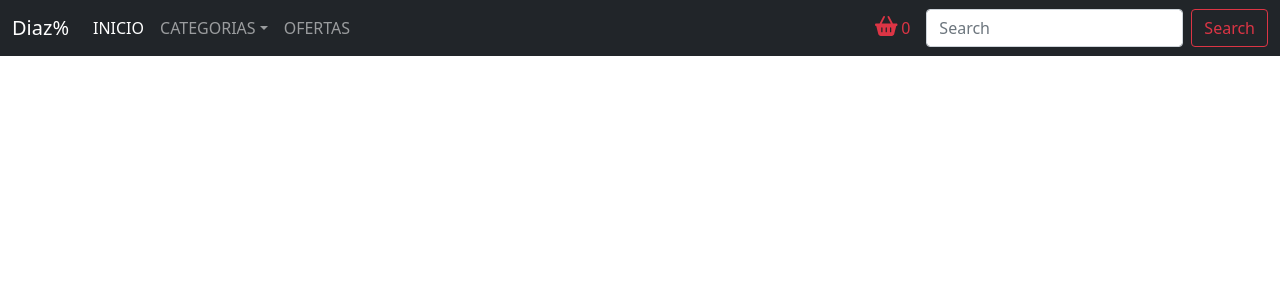
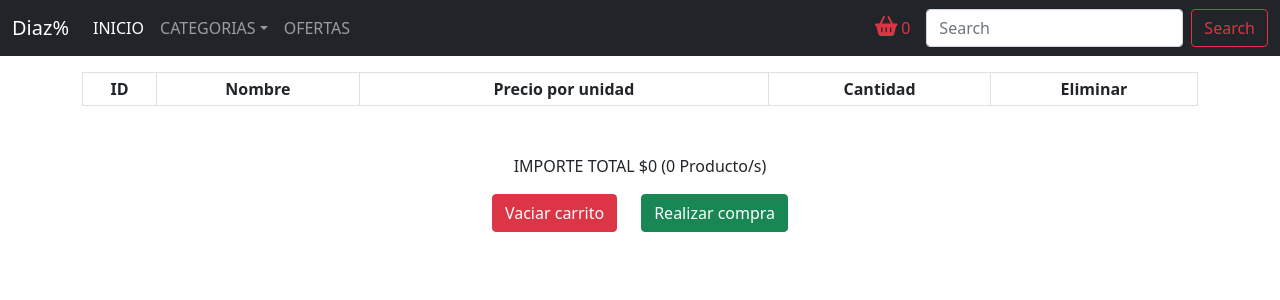
Before and after one commit to pedro4031/CasabonaReact, a React (Create React App) app: page /carrito in a window 1280 px wide. Shown: the top 300 px of the page. Built offline with nearby package versions, Linux system fonts and the light colour scheme.

Commit message:
desafio de cart context

```diff
--- a/src/App.js
+++ b/src/App.js
@@ -4,21 +4,22 @@ import NavBar from "./components/NavBar";
 import ItemListContainer from "./components/ItemListContainer";
 import ItemDetailContainer from "./components/ItemDetailContainer";
 import Cart from "./components/Cart";
+import CartContext from "./context/CartContext";
 
 function App() {
   return (
-    <>
+    <CartContext>
       <BrowserRouter>
         <NavBar />
         <Routes>
           <Route path="/" element={<ItemListContainer />} />
           <Route path="/home" element={<ItemListContainer />} />
-          <Route path="/cart" element={<Cart />} />
+          <Route path="/carrito" element={<Cart />} />
           <Route path="/categorias/:id" element={<ItemListContainer />} />
           <Route path="/producto/:id" element={<ItemDetailContainer />} />
         </Routes>
       </BrowserRouter>
-    </>
+    </CartContext>
   );
 }
 
--- a/src/components/Cart.jsx
+++ b/src/components/Cart.jsx
@@ -1,13 +1,56 @@
-import React from "react";
+import React, { useContext } from "react";
+import { FontAwesomeIcon } from "@fortawesome/react-fontawesome";
+import { faTrashCan } from "@fortawesome/free-solid-svg-icons";
+import { MiContexto } from "../context/CartContext";
 
 export default function Cart() {
+  const { carrito, ProdsTotales, clear, removeItem, comprar } =
+    useContext(MiContexto);
+
   return (
-    <>
-      <div>Cart</div>
-      <div>producto</div>
-      <div>producto</div>
-      <div>producto</div>
-      <div>producto</div>
-    </>
+    <div className="container mt-3">
+      <table className="table table-sm table-bordered table-striped text-center">
+        <thead>
+          <tr>
+            <th scope="col">ID</th>
+            <th scope="col">Nombre</th>
+            <th scope="col">Precio por unidad</th>
+            <th scope="col">Cantidad</th>
+            <th scope="col">Eliminar</th>
+          </tr>
+        </thead>
+        <tbody>
+          {carrito?.map((item) => (
+            <tr key={item.id}>
+              <th scope="row">{item.id}</th>
+              <td>{item.nombre}</td>
+              <td>${item.precio}</td>
+              <td className=" justify-content-center">{item.cant}</td>
+              <td>
+                <FontAwesomeIcon
+                  onClick={() => removeItem(item.id)}
+                  icon={faTrashCan}
+                  className="text-danger me-1 pt-2 pb-3 pt-sm-2 pb-sm-3 pt-md-0 pb-md-0 "
+                  size="lg"
+                />
+              </td>
+            </tr>
+          ))}
+        </tbody>
+      </table>
+
+      <div className="d-flex justify-content-center mt-5">
+        IMPORTE TOTAL ${ProdsTotales.precioTotal} ({ProdsTotales.cantTotal}{" "}
+        Producto/s)
+      </div>
+      <div className="d-flex justify-content-center mt-3">
+        <button className="btn btn-danger" onClick={clear}>
+          Vaciar carrito
+        </button>
+        <button className="btn btn-success ms-4" onClick={comprar}>
+          Realizar compra
+        </button>
+      </div>
+    </div>
   );
 }
--- a/src/components/CartWidget.jsx
+++ b/src/components/CartWidget.jsx
@@ -1,16 +1,24 @@
-import React from "react";
+import React, { useContext } from "react";
+import { Link } from "react-router-dom";
 import { FontAwesomeIcon } from "@fortawesome/react-fontawesome";
 import { faBasketShopping } from "@fortawesome/free-solid-svg-icons";
+import { MiContexto } from "../context/CartContext";
 
-export default function CartWidget({ cantProds }) {
+export default function CartWidget() {
+  const { ProdsTotales } = useContext(MiContexto);
+
   return (
+    <Link className="text-decoration-none" to="/carrito">
       <div className="mx-3  d-flex ">
         <FontAwesomeIcon
           icon={faBasketShopping}
           className="text-danger me-1 pt-2 pb-3 pt-sm-2 pb-sm-3 pt-md-0 pb-md-0 "
           size="lg"
         />
-      <div className="text-danger pt-sm-2 pt-md-0">{cantProds}</div>
+        <div className="text-danger pt-sm-2 pt-md-0">
+          {ProdsTotales.cantTotal}
         </div>
+      </div>
+    </Link>
   );
 }
--- a/src/components/ItemDetail.jsx
+++ b/src/components/ItemDetail.jsx
@@ -1,20 +1,13 @@
-import React, { useState } from "react";
-import { useEffect } from "react";
-import { Link } from "react-router-dom";
+import React, { useContext } from "react";
+import { MiContexto } from "../context/CartContext";
 import ItemCount from "./ItemCount";
 
 export default function ItemDetail({ producto }) {
-  const [Stock, setStock] = useState(producto.stock);
-  const [mostrar, setMostrar] = useState(true);
-
-  useEffect(() => {
-    setStock(producto.stock);
-  }, [producto.stock]);
+  const { addItem } = useContext(MiContexto);
 
   function onAdd(cant) {
-    if (Stock - cant >= 0) {
-      setStock(Stock - cant);
-      setMostrar(false);
+    if (producto.stock - cant >= 0) {
+      addItem(producto, cant);
     } else alert("Stock insuficiente.");
   }
 
@@ -34,16 +27,10 @@ export default function ItemDetail({ producto }) {
         <p className="fs-3 text">Marca: {producto.marca}</p>
         <p className="fs-3 text">Descripción: {producto.descripcion}</p>
         <div className="fs-3 text text-muted mb-4">
-          Stock disponible:{Stock}
+          Stock disponible:{producto.stock}
         </div>
 
-        {mostrar ? (
-          <ItemCount initial={1} stock={Stock} onAdd={onAdd} />
-        ) : (
-          <Link className="btn btn-success" to="/cart">
-            Terminar compra
-          </Link>
-        )}
+        <ItemCount initial={1} stock={producto.stock} onAdd={onAdd} />
       </div>
     </div>
   );
--- a/src/components/NavBar.jsx
+++ b/src/components/NavBar.jsx
@@ -75,7 +75,7 @@ export default function NavBar() {
               </Link>
             </li>
           </ul>
-          <CartWidget cantProds={0} />
+          <CartWidget />
           <form className="d-flex" role="search">
             <input
               className="form-control me-2"
--- /dev/null
+++ b/src/context/CartContext.jsx
@@ -0,0 +1,66 @@
+import React, { useState, createContext, useEffect } from "react";
+
+export const MiContexto = createContext({});
+
+export default function CartContext({ children }) {
+  const [carrito, setCarrito] = useState([]);
+  const [ProdsTotales, setProdsTotales] = useState({});
+
+  useEffect(() => {
+    let cantTotal = 0;
+    let precioTotal = 0;
+    carrito.forEach((producto) => {
+      cantTotal += producto.cant;
+      precioTotal += producto.cant * producto.precio;
+    });
+    setProdsTotales({ cantTotal, precioTotal });
+  }, [carrito]);
+
+  function isInCart(productoId) {
+    return carrito.findIndex((Producto) => Producto.id === productoId) > -1
+      ? true
+      : false;
+  }
+
+  function addItem(producto, cant) {
+    if (isInCart(producto.id)) {
+      alert("el producto ya se encuentra en el carrito");
+    } else {
+      setCarrito([
+        ...carrito,
+        {
+          id: producto.id,
+          nombre: producto.nombre,
+          precio: producto.precio,
+          cant,
+        },
+      ]);
+    }
+  }
+
+  function removeItem(productoId) {
+    setCarrito(carrito.filter((producto) => producto.id != productoId));
+  }
+  function clear() {
+    setCarrito([]);
+  }
+  function comprar() {
+    clear();
+    alert("Gracias por su compra");
+  }
+  return (
+    <MiContexto.Provider
+      value={{
+        isInCart,
+        addItem,
+        removeItem,
+        clear,
+        comprar,
+        carrito,
+        ProdsTotales,
+      }}
+    >
+      {children}
+    </MiContexto.Provider>
+  );
+}
```
Lines whose indentation alone changed are shown as unchanged.
